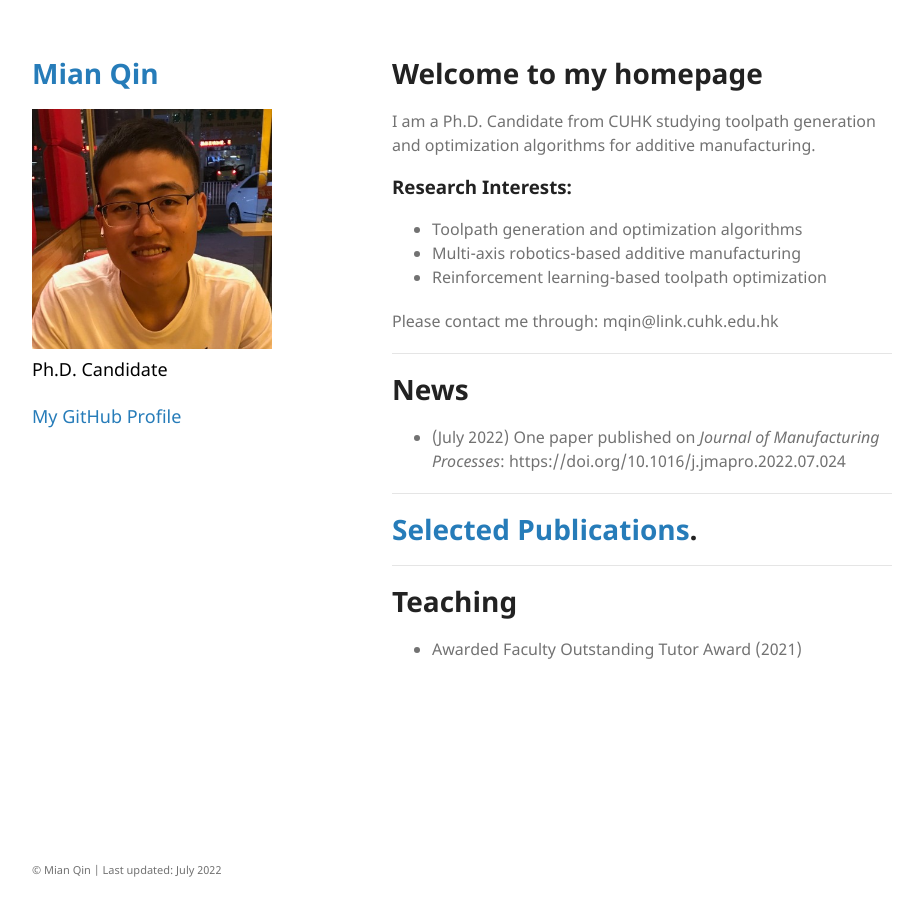
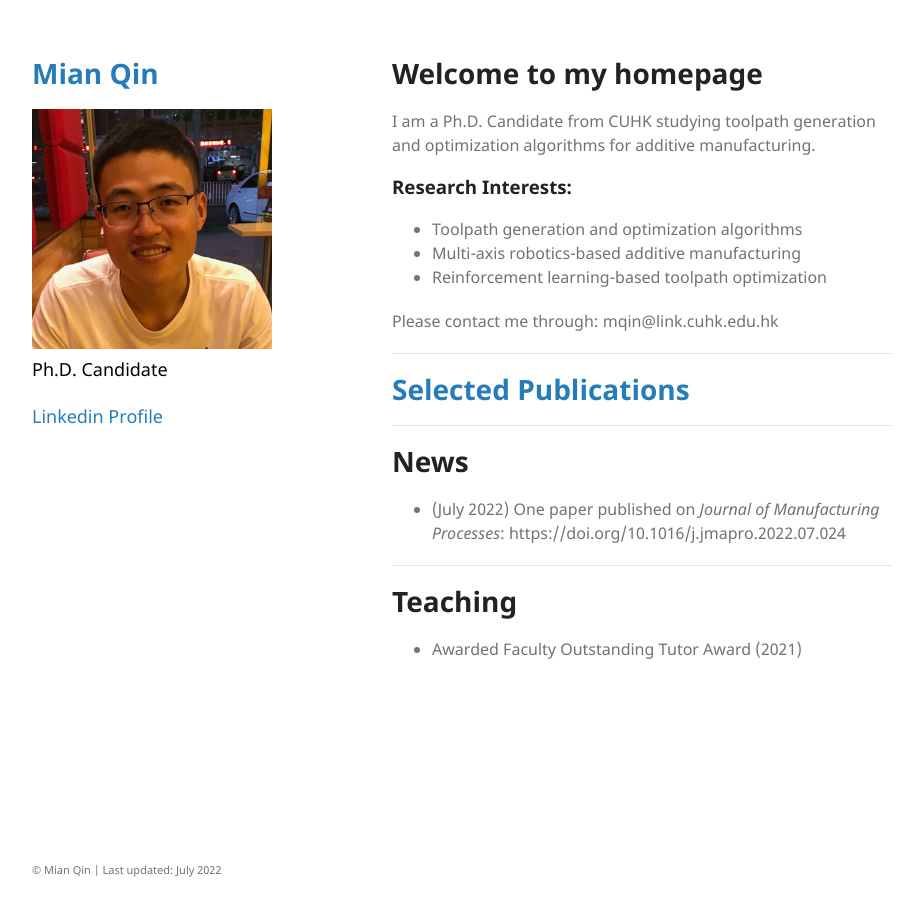
Before and after one commit to mqincuhk/mqincuhk.github.io, a Jekyll site: the page built from index.md, in a window 1280 px wide. Shown: the whole page, without its empty margins (178-1088 px from the left). Built offline with Jekyll 4.4.1, drawn with Linux system fonts in a browser that asks for light colours; a script that is not in the unit is left out; our own code applies the rules of GitHub Pages for plain Markdown files.

Commit message:
update site

```diff
--- a/_layouts/default.html
+++ b/_layouts/default.html
@@ -21,7 +21,7 @@
         {% endif %}
 
         <p>{{ site.description | default: site.github.project_tagline }}
-        <p class="view"><a href="{{ site.github.owner_url }}">My GitHub Profile</a></p>
+        <p class="view"><a href="{{ https://www.linkedin.com/in/mqin/ }}">Linkedin Profile</a></p>
 
       </header>
       <section>
--- a/index.md
+++ b/index.md
@@ -15,12 +15,11 @@ I am a Ph.D. Candidate from CUHK studying toolpath generation and optimization a
 Please contact me through: mqin@link.cuhk.edu.hk
 
 ---
+# [Selected Publications](./selected_publications.html)
+
+---
 # **News**
 - (July 2022) One paper published on *Journal of Manufacturing Processes*: https://doi.org/10.1016/j.jmapro.2022.07.024
-
-
----
-# [Selected Publications](./selected_publications.html).
 
 ---
 # **Teaching**
```
